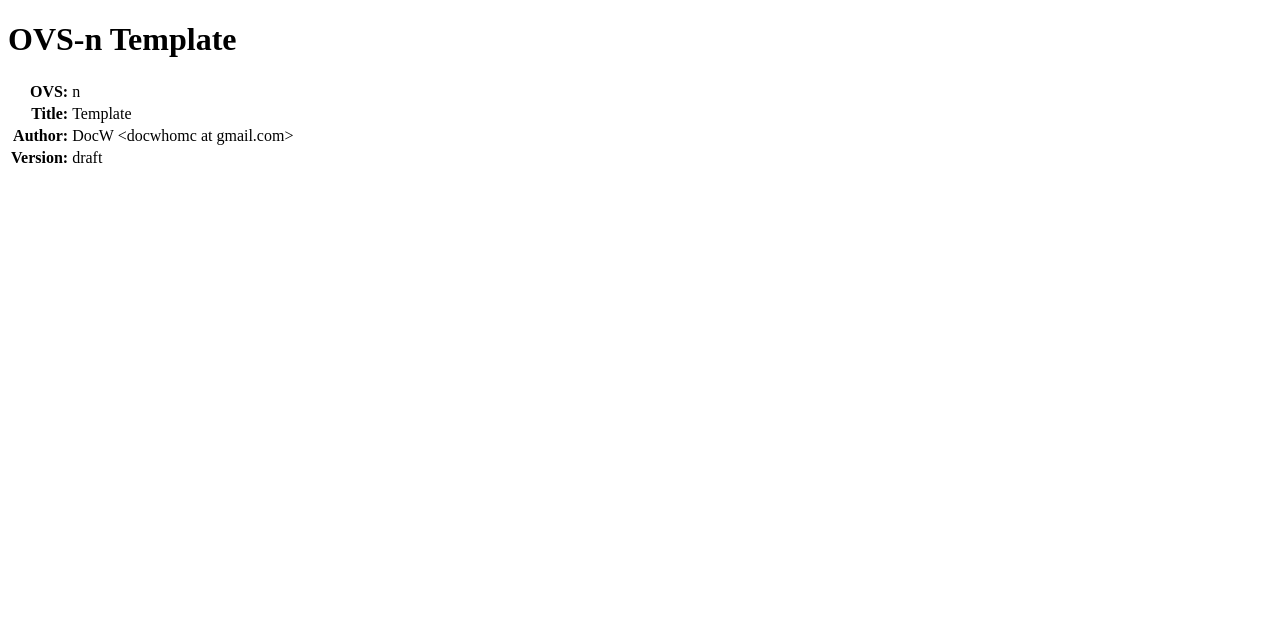
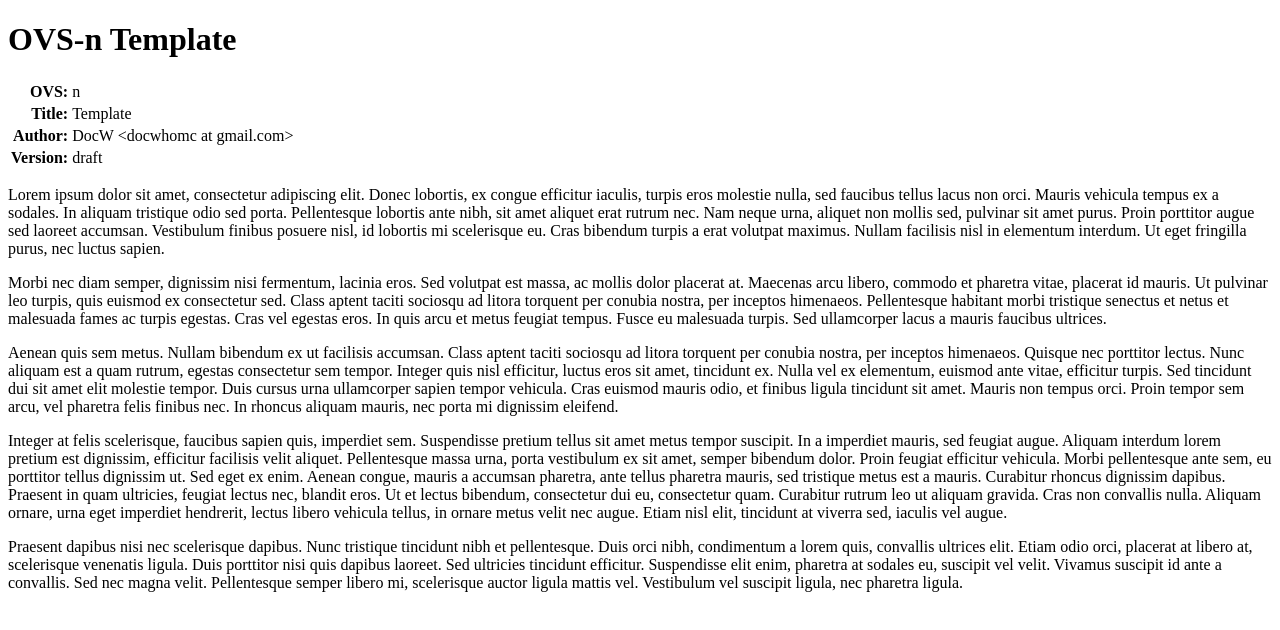
Before and after one commit to OpenVoxelStandards/OpenVoxelStandards, a plain HTML site: page src/ovs-n.html in a window 1280 px wide. Drawn offline with Linux system fonts and the light colour scheme.

Commit message:
Add _Lorem ipsum_ placeholder text to `ovs-n.html`

```diff
--- a/src/ovs-n.html
+++ b/src/ovs-n.html
@@ -30,5 +30,76 @@
   </tr>
   </tbody>
 </table>
+<p>
+  Lorem ipsum dolor sit amet, consectetur adipiscing elit.
+  Donec lobortis, ex congue efficitur iaculis, turpis eros molestie nulla, sed faucibus tellus lacus non orci.
+  Mauris vehicula tempus ex a sodales.
+  In aliquam tristique odio sed porta.
+  Pellentesque lobortis ante nibh, sit amet aliquet erat rutrum nec.
+  Nam neque urna, aliquet non mollis sed, pulvinar sit amet purus.
+  Proin porttitor augue sed laoreet accumsan.
+  Vestibulum finibus posuere nisl, id lobortis mi scelerisque eu.
+  Cras bibendum turpis a erat volutpat maximus.
+  Nullam facilisis nisl in elementum interdum.
+  Ut eget fringilla purus, nec luctus sapien.
+</p>
+<p>
+  Morbi nec diam semper, dignissim nisi fermentum, lacinia eros.
+  Sed volutpat est massa, ac mollis dolor placerat at.
+  Maecenas arcu libero, commodo et pharetra vitae, placerat id mauris.
+  Ut pulvinar leo turpis, quis euismod ex consectetur sed.
+  Class aptent taciti sociosqu ad litora torquent per conubia nostra, per inceptos himenaeos.
+  Pellentesque habitant morbi tristique senectus et netus et malesuada fames ac turpis egestas.
+  Cras vel egestas eros.
+  In quis arcu et metus feugiat tempus.
+  Fusce eu malesuada turpis.
+  Sed ullamcorper lacus a mauris faucibus ultrices.
+</p>
+<p>
+  Aenean quis sem metus.
+  Nullam bibendum ex ut facilisis accumsan.
+  Class aptent taciti sociosqu ad litora torquent per conubia nostra, per inceptos himenaeos.
+  Quisque nec porttitor lectus.
+  Nunc aliquam est a quam rutrum, egestas consectetur sem tempor.
+  Integer quis nisl efficitur, luctus eros sit amet, tincidunt ex.
+  Nulla vel ex elementum, euismod ante vitae, efficitur turpis.
+  Sed tincidunt dui sit amet elit molestie tempor.
+  Duis cursus urna ullamcorper sapien tempor vehicula.
+  Cras euismod mauris odio, et finibus ligula tincidunt sit amet.
+  Mauris non tempus orci.
+  Proin tempor sem arcu, vel pharetra felis finibus nec.
+  In rhoncus aliquam mauris, nec porta mi dignissim eleifend.
+</p>
+<p>
+  Integer at felis scelerisque, faucibus sapien quis, imperdiet sem.
+  Suspendisse pretium tellus sit amet metus tempor suscipit.
+  In a imperdiet mauris, sed feugiat augue.
+  Aliquam interdum lorem pretium est dignissim, efficitur facilisis velit aliquet.
+  Pellentesque massa urna, porta vestibulum ex sit amet, semper bibendum dolor.
+  Proin feugiat efficitur vehicula.
+  Morbi pellentesque ante sem, eu porttitor tellus dignissim ut.
+  Sed eget ex enim.
+  Aenean congue, mauris a accumsan pharetra, ante tellus pharetra mauris, sed tristique metus est a mauris.
+  Curabitur rhoncus dignissim dapibus.
+  Praesent in quam ultricies, feugiat lectus nec, blandit eros.
+  Ut et lectus bibendum, consectetur dui eu, consectetur quam.
+  Curabitur rutrum leo ut aliquam gravida.
+  Cras non convallis nulla.
+  Aliquam ornare, urna eget imperdiet hendrerit, lectus libero vehicula tellus, in ornare metus velit nec augue.
+  Etiam nisl elit, tincidunt at viverra sed, iaculis vel augue.
+</p>
+<p>
+  Praesent dapibus nisi nec scelerisque dapibus.
+  Nunc tristique tincidunt nibh et pellentesque.
+  Duis orci nibh, condimentum a lorem quis, convallis ultrices elit.
+  Etiam odio orci, placerat at libero at, scelerisque venenatis ligula.
+  Duis porttitor nisi quis dapibus laoreet.
+  Sed ultricies tincidunt efficitur.
+  Suspendisse elit enim, pharetra at sodales eu, suscipit vel velit.
+  Vivamus suscipit id ante a convallis.
+  Sed nec magna velit.
+  Pellentesque semper libero mi, scelerisque auctor ligula mattis vel.
+  Vestibulum vel suscipit ligula, nec pharetra ligula.
+</p>
 </body>
 </html>
```
